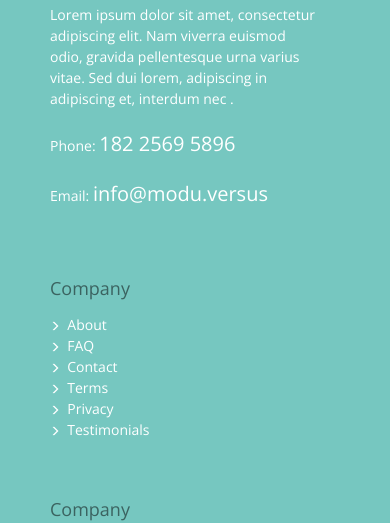
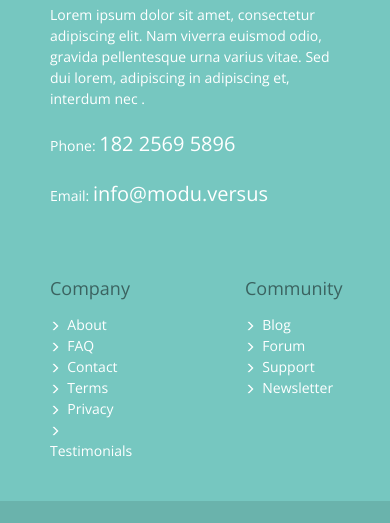
Before and after one commit to BeeBeeWeb/ModusVersusTemplate, a plain HTML site: page index.html in a window 390 px wide. Shown: the part 2365-2888 px from the top of the page. Drawn offline with nearby package versions, Linux system fonts and the light colour scheme.

Commit message:
footer restructured

```diff
--- a/css/style.css
+++ b/css/style.css
@@ -398,6 +398,10 @@ footer .logo{
     padding: 20px 50px;
   }
 
+  .rightSpace5{
+	  margin-right: 0;
+  }
+
   .copyRight{
     float: none!important;
     margin: 5px 0!important;;
--- a/index.html
+++ b/index.html
@@ -213,7 +213,7 @@
 
           <div class="row">
 
-            <div class="col-lg-4 col-md-4 footer-text rightSpace5">
+            <div class="col-lg-4 col-md-4 col-sm-4 col-xs-12 footer-text rightSpace5">
 
               <div class="logo">
 
@@ -229,7 +229,7 @@
 
             </div>
 
-            <div class="col-lg-2 col-md-2 company rightSpace5">
+            <div class="col-lg-2 col-md-2 col-sm-2 col-xs-6 company rightSpace5">
 
               <h4>Company</h4>
 
@@ -244,9 +244,9 @@
 
             </div>
 
-            <div class="col-lg-2  col-md-2 community rightSpace5">
+            <div class="col-lg-2 col-md-2 col-sm-2 col-xs-6 community rightSpace5">
 
-              <h4>Company</h4>
+              <h4>Community</h4>
 
               <ul class="list-unstyled">
                 <li><a href="#"><span class="glyphicon glyphicon-menu-right"></span>&nbsp; Blog</a></li>
```
